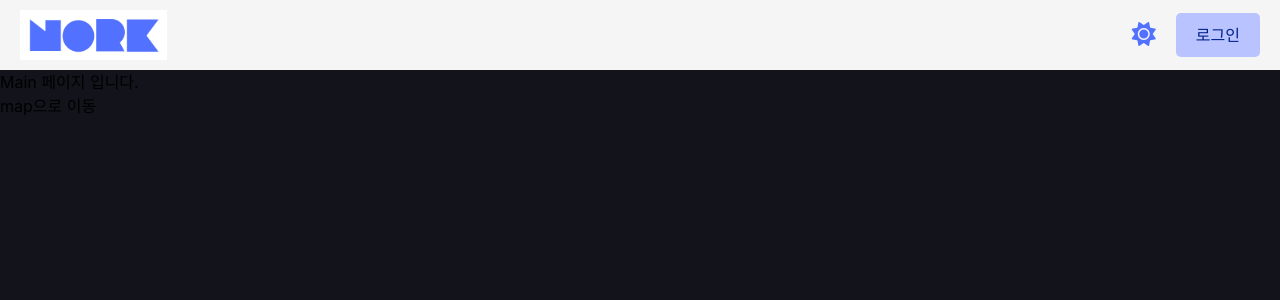
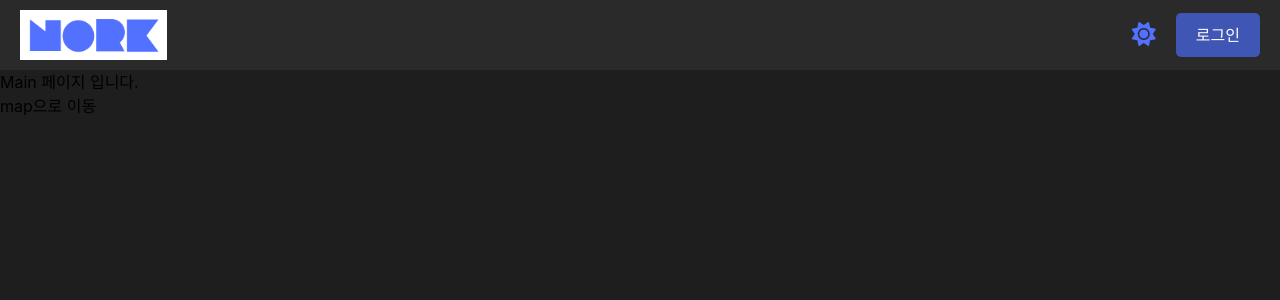
Before and after one commit to strangebros/nork-frontent, a Vue app: page / in a window 1280 px wide. Shown: the top 300 px of the page. Built offline with nearby package versions, Linux system fonts and the light colour scheme; a web font is replaced by a local one.

Commit message:
chore: 색상 코드 변경

```diff
--- a/src/components/layout/Header.vue
+++ b/src/components/layout/Header.vue
@@ -32,7 +32,7 @@
 
 <template>
   <div :class="{ dark: themeStore.darkMode }">
-    <header class="header" >
+    <header class="header bg-header-light dark:bg-header-dark">
     <router-link to="/" class="logo">
       <img src="@/assets/img/logo/navbar_logo.svg" alt="Logo" />
     </router-link>
@@ -52,7 +52,6 @@
   justify-content: space-between;
   align-items: center;
   padding: 10px 20px;
-  background-color: #f5f5f5;
 }
 
 .logo img {
--- a/tailwind.config.js
+++ b/tailwind.config.js
@@ -10,45 +10,50 @@
     extend: {
       colors: {
         primary: {
-          light: '#133DCF',
-          dark: '#B9C3FF'
+          light: '#5271FF', // 밝은 모드의 primary 색상
+          dark: '#4056B4' // 어두운 모드의 primary 색상 (조금 더 어둡게 조정)
         },
         secondary: {
-          light: '#2D5FA2',
-          dark: '#C4D8FF'
+          light: '#89B6FF', // 밝은 모드의 secondary 색상
+          dark: '#6F91CC' // 어두운 모드의 secondary 색상 (조금 더 어둡게 조정)
         },
         background: {
-          light: '#FBF8FF',
-          dark: '#12131B'
+          light: '#F5F5F5', // 밝은 모드의 background 색상 (neutral)
+          dark: '#1E1E1E' // 어두운 모드의 background 색상 (어두운 회색으로 조정)
         },
         surface: {
-          light: '#FCF8F8',
-          dark: '#141313'
+          light: '#FFFFFF', // 밝은 모드의 surface 색상 (흰색)
+          dark: '#121212' // 어두운 모드의 surface 색상 (아주 어두운 회색)
         },
         error: {
-          light: '#B81D27',
-          dark: '#FFB3AE'
+          light: '#FF5252', // 밝은 모드의 error 색상
+          dark: '#CC4141' // 어두운 모드의 error 색상 (조금 더 어둡게 조정)
+        },
+        header: {
+          light: '#E0E0E0',
+          dark: '#2A2A2A'
         },
         onPrimary: {
-          light: '#FFFFFF',
-          dark: '#00228B'
+          light: '#FFFFFF', // primary 배경에서의 텍스트 색상 (흰색)
+          dark: '#FFFFFF' // 어두운 모드에서도 흰색으로 유지
         },
         onSecondary: {
-          light: '#FFFFFF',
-          dark: '#003062'
+          light: '#FFFFFF', // secondary 배경에서의 텍스트 색상 (흰색)
+          dark: '#FFFFFF' // 어두운 모드에서도 흰색으로 유지
         },
         onBackground: {
-          light: '#1A1B23',
-          dark: '#E2E1ED'
+          light: '#000000', // background 배경에서의 텍스트 색상 (검은색)
+          dark: '#FFFFFF' // 어두운 모드의 background 배경에서의 텍스트 색상 (흰색)
         },
         onSurface: {
-          light: '#1C1B1B',
-          dark: '#E5E2E1'
+          light: '#000000', // surface 배경에서의 텍스트 색상 (검은색)
+          dark: '#FFFFFF' // 어두운 모드의 surface 배경에서의 텍스트 색상 (흰색)
         },
         onError: {
-          light: '#FFFFFF',
-          dark: '#68000C'
-        }
+          light: '#FFFFFF', // error 배경에서의 텍스트 색상 (흰색)
+          dark: '#FFFFFF' // 어두운 모드에서도 흰색으로 유지
+        },
+
       }
     }
   },
```
